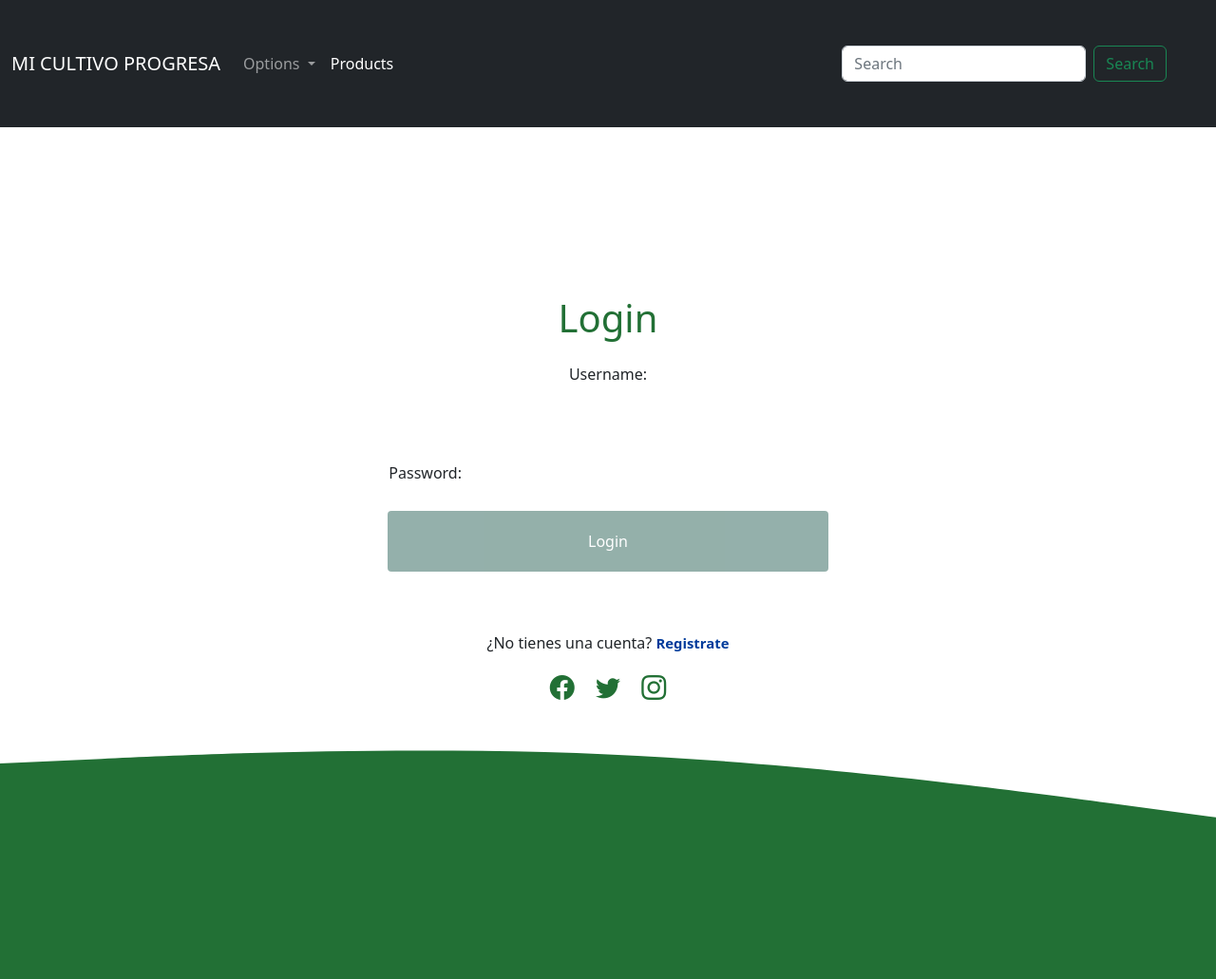
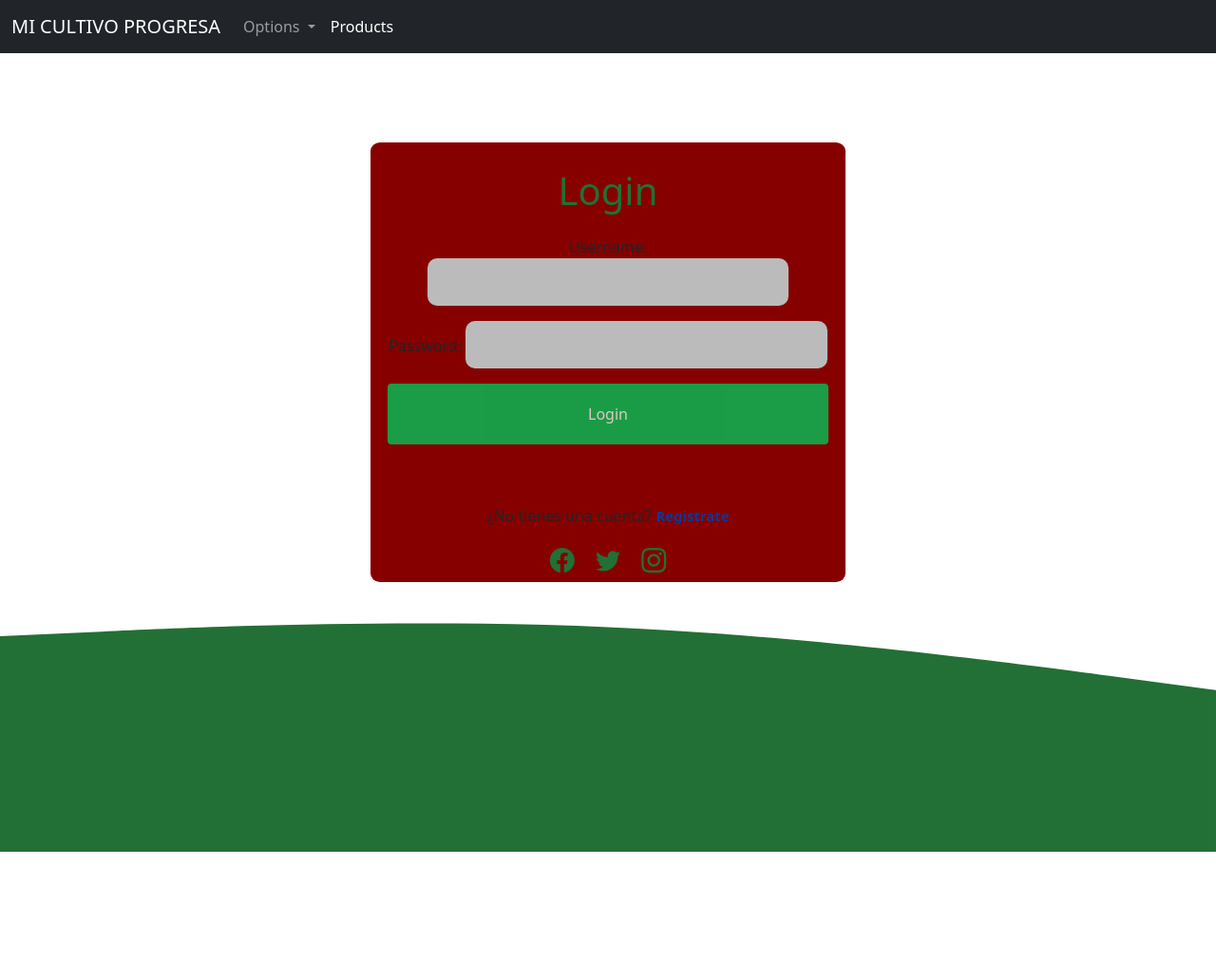
Before and after one commit to JohanMorenoT/ProjectMC, a Django app: page /login/ in a window 1280 px wide. Shown: the whole page at 95% size. After the commit the page ends 897 px from the top, so only its background shows below. Run offline with Django 4.2, Linux system fonts and the light colour scheme; some libraries are stand-ins or nearby versions.

Commit message:
actualizacion de datos

```diff
--- a/AppMC/static/Style2.css
+++ b/AppMC/static/css/Style2.css
@@ -29,7 +29,7 @@
 .imagenI {
     width: 100%;
     height: 600px;
-    background: url(img/ImagenF.jpg);
+    background: url(../img/ImagenF.jpg);
     background-size: cover;
     background-attachment: fixed;
     position: relative;
@@ -46,7 +46,7 @@
 .imagen1 {
     width: 100%;
     height: 600px;
-    background: url(img/ImagenF3.jpg);
+    background: url(../img/ImagenF3.jpg);
     background-size: cover;
     background-attachment: fixed;
     position: relative;
@@ -203,3 +203,55 @@
         justify-content: center !important;
     }
 }
+
+/*=========================FORMULARIOS================================*/
+
+form {
+    margin: 0;
+    padding: 10px;
+    font-size: 1rem;
+}
+input {
+  width: 100%;
+  border: 0;
+  border-radius: 10px;
+  border-bottom: 2px solid #c9c9c9;
+  outline: 0;
+  background: #bbbbbb;
+  padding: 20px 0 4px;
+  margin: 0 0 20px;
+  color: #000000;
+}
+input:focus {
+  border-color: #000000;
+  color: #000000;
+}
+textarea {
+  width: 100%;
+  border: 0;
+  border-bottom: 2px solid #D3D8DC;
+  outline: 0;
+  background: #9c9c9c;
+  padding: 20px 0 4px;
+  margin: 0 0 20px;
+  color: #777B7E;
+}
+textarea:focus {
+  border-color: #7A9D96;
+  color: #2C3238;
+}
+button#submit {
+  width: 100%;
+  padding: 20px 0;
+  text-align: center;
+  background: #00c458;
+  color: #f7f7f7;
+  border: 0;
+  border-radius: 4px;
+  opacity: .8;
+  transition: .35s linear;
+}
+
+button#submit:hover {
+  opacity: 1;
+}
--- a/AppMC/static/estilos.css
+++ b/AppMC/static/css/estilos.css
@@ -12,7 +12,7 @@
     padding: 15px;
 }
 .formulario{
-    background: #fff;
+    background: #a0a0a0;
     margin-top: 150px;
     padding: 3px;
 }
@@ -64,6 +64,7 @@
 @media(min-width:768px)
 {
     .formulario{
+        background-color: #860000;
         margin: auto;
         width: 500px;
         margin-top: 150px;
--- a/AppMC/static/style.css
+++ b/AppMC/static/css/style.css
@@ -54,9 +54,7 @@
 	list-style: none;
 }
 
-#logo{
-	flex: 2 1 40rem;
-}
+
 
 /* -----*/
 
@@ -76,39 +74,6 @@
 }
 
 /* NAVIGATION BAR */
-.second-nav{
-	display: flex;
-	padding: 15px 30px;
-}
-
-.second-nav .feed{
-	flex: 1 1 30px;
-}
-
-.second-nav .feed:hover{
-	flex: 1 1 30px;
-	color: grey;
-}
-
-.second-nav .profile{
-	flex: 1 1 30px;
-}
-
-.second-nav .profile:hover{
-	flex: 1 1 30px;
-	color: grey;
-}
-
-.second-nav .new{
-	flex: 6 1 5rem;
-	text-align: right;
-	text-transform: uppercase;
-  	color: #7A9D96;
-}
-
-.second-nav .new:hover{
-	color: grey;
-}
 
 /* Article */
 
--- a/AppMC/templates/social/layout.html
+++ b/AppMC/templates/social/layout.html
@@ -5,9 +5,9 @@
 	<title>Mi Cultivo Progresa</title>
 	<meta name="viewport" content="width=device-width, initial-scale=1">
     <link href='http://fonts.googleapis.com/css?family=Varela+Round' rel='stylesheet' type='text/css'>
-	<link rel="stylesheet" type="text/css" href="{% static 'estilos.css' %}">
-	<link rel="stylesheet" type="text/css" href="{% static 'style.css' %}">
-	<link rel="stylesheet" type="text/css" href="{% static 'Style2.css' %}">
+	<link rel="stylesheet" type="text/css" href="{% static 'css/estilos.css' %}">
+	<link rel="stylesheet" type="text/css" href="{% static 'css/Style.css' %}">
+	<link rel="stylesheet" type="text/css" href="{% static 'css/Style2.css' %}">
     <link rel="shortcut icon" href="{% static 'img/Logo.jpg' %}" type="image/x-icon">
     <link href="https://cdn.jsdelivr.net/npm/bootstrap@5.2.0/dist/css/bootstrap.min.css" rel="stylesheet" integrity="sha384-gH2yIJqKdNHPEq0n4Mqa/HGKIhSkIHeL5AyhkYV8i59U5AR6csBvApHHNl/vI1Bx" crossorigin="anonymous">
     <link rel="stylesheet" href="https://cdn.jsdelivr.net/npm/bootstrap-icons@1.4.0/font/bootstrap-icons.css">
@@ -20,7 +20,7 @@
 <!--=============================================================-->
 
 <header>
-	<nav class="navbar navbar-expand-lg navbar-dark bg-dark bg-body-tertiary">
+	<nav class="navbar fixed-top navbar-expand-lg navbar-dark bg-dark bg-body-tertiary ">
 		<div class="container-fluid">
 			<img src="" alt="">
 		  <a class="navbar-brand" href="{% url 'index' %}">MI CULTIVO PROGRESA</a>
@@ -35,10 +35,11 @@
 				</a>
 				<ul class="dropdown-menu">
 					{% if request.user.is_authenticated %}
-					<li><a href="{% url 'logout' %}">Logout</a></li>
+					<li><a class="dropdown-item" href="{% url 'logout' %}">Logout</a></li>
 					{% else %}
-					<li><a href="{% url 'register' %}">Register</a></li>
-					<li><a href="{% url 'login' %}">Login</a></li>
+					<li><a class="dropdown-item" href="{% url 'register' %}">Register</a></li>
+					<li><hr class="dropdown-divider"></li>
+					<li><a class="dropdown-item" href="{% url 'login' %}">Login</a></li>
 					{% endif %}
 				</ul>
 			  </li>
@@ -52,10 +53,6 @@
 				<a class="nav-link active" aria-current="page" href="{% url 'feed' %}">Products</a>
 			  </li>
 			</ul>
-			<form class="d-flex" role="search">
-			  <input class="form-control me-2" type="search" placeholder="Search" aria-label="Search">
-			  <button class="btn btn-outline-success" type="submit">Search</button>
-			</form>
 		  </div>
 		</div>
 	  </nav>
--- a/AppMC/templates/social/login.html
+++ b/AppMC/templates/social/login.html
@@ -3,7 +3,8 @@
 {% block content %}
 
 
-<form class="formulario " method="post">
+<div class="container">
+  <form class="formulario " method="post">
     <br>
     <h1>Login</h1>
     <div class="contenedor ">
@@ -11,7 +12,9 @@
 		{% csrf_token %}
 		{{ form.as_p }}
 
-		<button type="submit" id="submit">Login</button>
+		<div class="text-center">
+      <button type="submit" id="submit" class="btn btn-success">Login</button>
+    </div>
 
     </div>
 
@@ -24,6 +27,7 @@
             <a href="#"><i class="bi bi-instagram"></i></a>
         </div>
      </div>
-    </form>
+  </form>
+</div>
 
 {% endblock %}
--- a/AppMC/templates/social/register.html
+++ b/AppMC/templates/social/register.html
@@ -7,11 +7,12 @@
 <form class="formulario" method="post">
     <br>
     <h1>Registrate</h1>
+    <br>
      <div class="container" >
         {% csrf_token %}
         {{ form.as_p }}
 
-        <button type="submit" id="submit">Registrarse</button>
+        <button type="submit" id="submit" class="btn btn-success">Registrarse</button>
 		<br><br><br>
          <p>¿Ya tienes una cuenta? <a class="link" href="{% url 'login' %}">Iniciar Sesion</a></p>
 
```
Also changed, not shown: AppMC/static/css/normalize.css, db.sqlite3.
